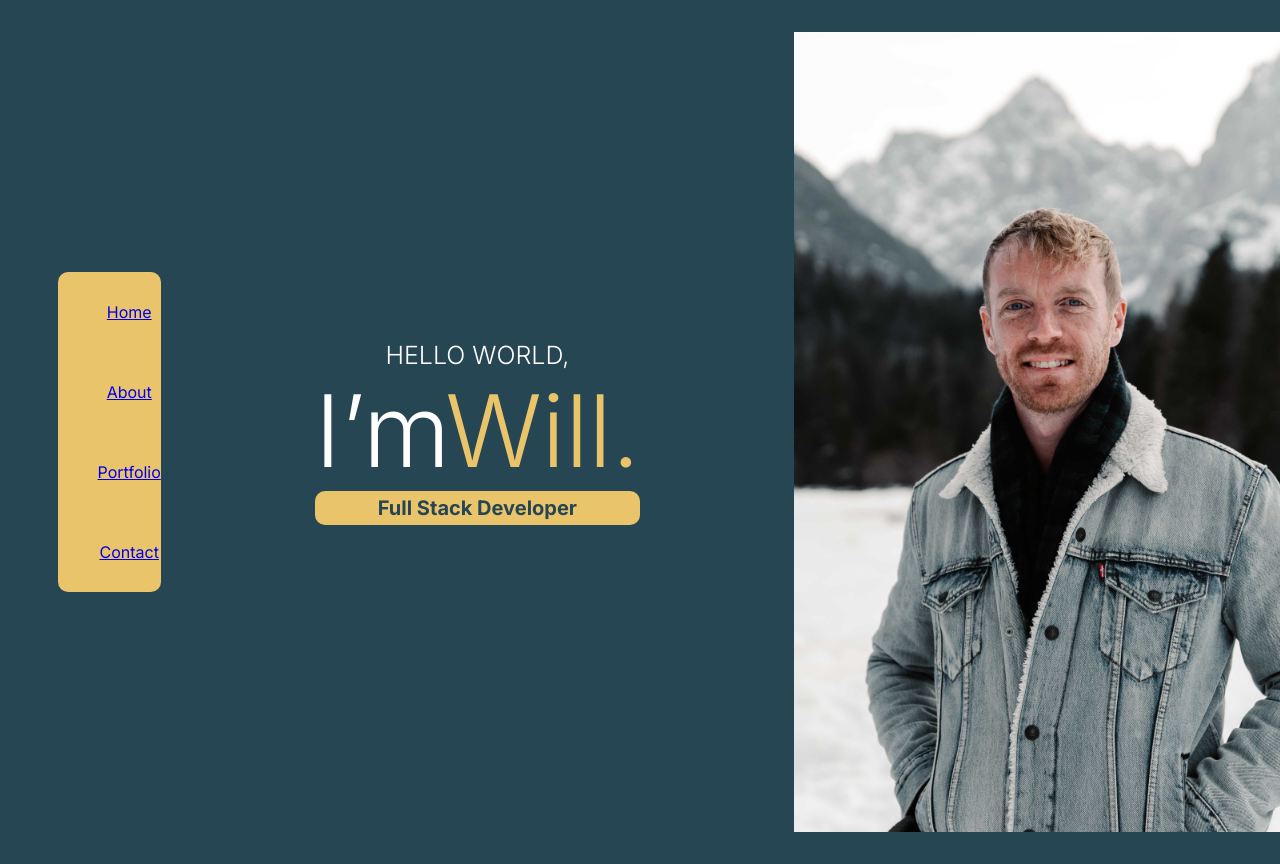
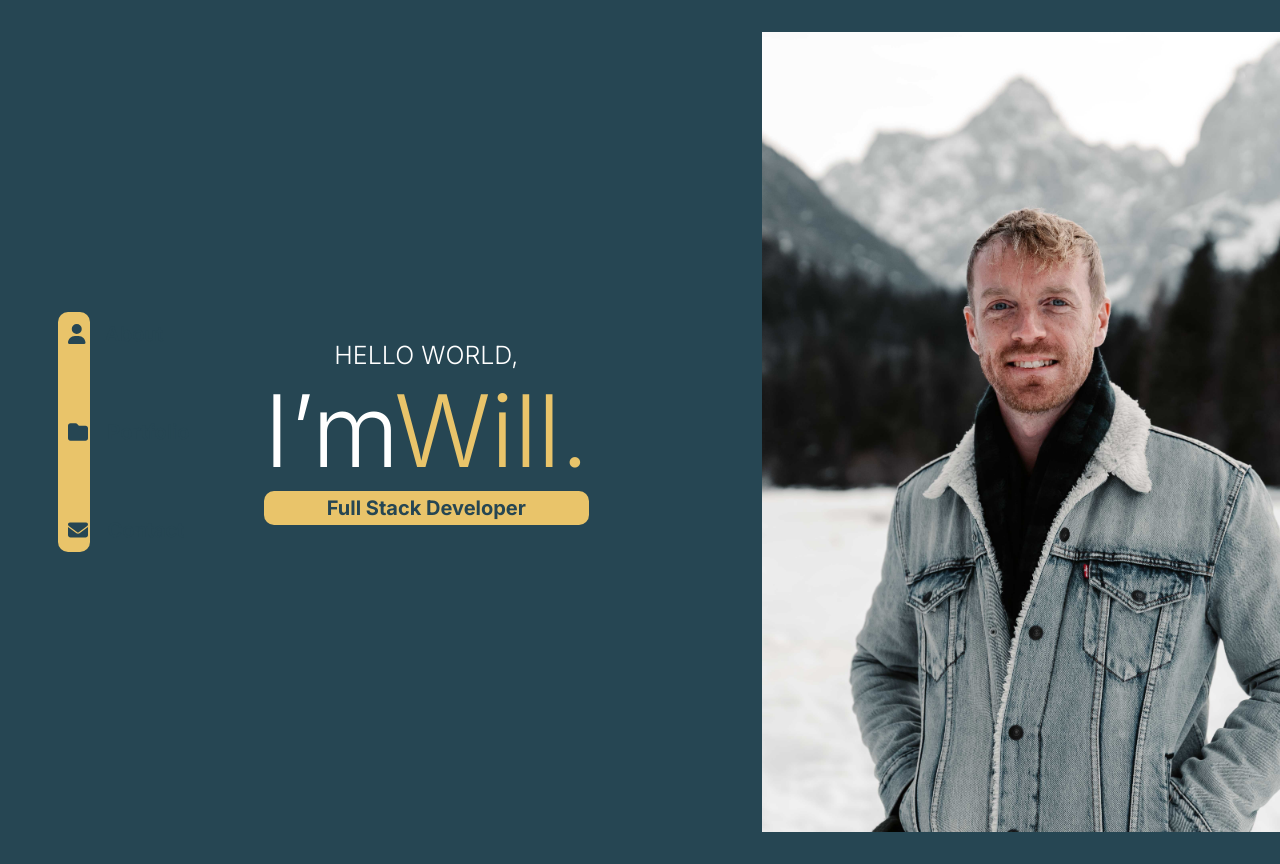
Before and after one commit to WillDunwoody/personal-portfolio, a React (Vite) app: page / in a window 1280 px wide. Shown: the top 864 px of the page. Built offline with nearby package versions, Linux system fonts and the light colour scheme.

Commit message:
almost finished navbar

```diff
--- a/package.json
+++ b/package.json
@@ -10,6 +10,8 @@
   },
   "dependencies": {
     "@fortawesome/fontawesome-svg-core": "^6.2.1",
+    "@fortawesome/free-brands-svg-icons": "^6.2.1",
+    "@fortawesome/free-regular-svg-icons": "^6.2.1",
     "@fortawesome/free-solid-svg-icons": "^6.2.1",
     "@fortawesome/react-fontawesome": "^0.2.0",
     "react": "^18.2.0",
--- a/src/components/navbar/Navbar.css
+++ b/src/components/navbar/Navbar.css
@@ -1,15 +1,35 @@
 .navbar {
-  height: 40vh;
+  height: 30vh;
   margin-left: 2vw;
   display: flex;
   align-items: center;
   border-radius: 10px;
+  transition: 0.5s;
 }
 
 .navbar > ul {
   height: 100%;
+  width: 1vw;
   display: flex;
   flex-direction: column;
-  justify-content: space-around;
+  justify-content: space-between;
+  padding: 10px;
   list-style: none;
 }
+
+.list-items {
+ display: flex;
+ align-items: center;
+ font-size: 20px;
+}
+
+.link-items {
+  padding: 10px 20px;
+  border-radius: 0 5px 5px 0;
+  transition: 0.5s;
+  font-weight: 600;
+}
+
+a {
+  text-decoration: none;
+}
--- a/src/components/navbar/Navbar.jsx
+++ b/src/components/navbar/Navbar.jsx
@@ -1,16 +1,65 @@
 import { Link, Route, Routes } from 'react-router-dom'
 import Colors from '../../utilities/Color'
+import { faUser, faFolder, faEnvelope } from '@fortawesome/free-solid-svg-icons'
 import './Navbar.css'
+import { FontAwesomeIcon } from '@fortawesome/react-fontawesome'
 
-export default function Navbar() {
+function changeColor(color) {
+  document.getElementById('navbar').style.backgroundColor = color.color
+  let bgcolor = document.getElementById(color.bgcolor)
+  bgcolor.style.backgroundColor = color.color
+  bgcolor.style.zIndex = 10
+}
+
+function removeColor(color) {
+   document.getElementById('navbar').style.backgroundColor = Colors.YELLOW
+   let bgcolor = document.getElementById(color)
+   bgcolor.style.zIndex = -10
+   bgcolor.style.backgroundColor = Colors.BLUE
+}
+
+function Navbar() {
   return (
-    <div className="navbar" style={{backgroundColor: Colors.YELLOW}}>
+    <div id="navbar" className="navbar" style={{backgroundColor: Colors.YELLOW}}>
       <ul>
-        <li><Link to="/">Home</Link></li>
-        <li><Link to="/about">About</Link></li>
-        <li><Link to="/portfolio">Portfolio</Link></li>
-        <li><Link to="/contact">Contact</Link></li>
+        <li id="about"
+            onMouseEnter={(event) => changeColor({color: Colors.ORANGE, bgcolor:'about-background'})}
+            onMouseLeave={(event) => removeColor('about-background')}
+            className="list-items">
+          <FontAwesomeIcon icon={faUser} style={{color: Colors.BLUE}} />
+          <div className='link-items' id="about-background">
+            <Link to="/about" style={{color: Colors.BLUE}}
+                  onMouseEnter={(event) => changeColor({color: Colors.ORANGE, bgcolor:'about-background'})}
+                  onMouseLeave={(event) => removeColor('about-background')}>About</Link>
+          </div>
+        </li>
+
+        <li id="portfolio"
+            onMouseEnter={(event) => changeColor({color: Colors.RED, bgcolor:'portfolio-background'})}
+            onMouseLeave={(event) => removeColor('portfolio-background')}
+            className="list-items">
+          <FontAwesomeIcon icon={faFolder} style={{color: Colors.BLUE}} />
+          <div className='link-items' id="portfolio-background">
+            <Link to="/portfolio" style={{color: Colors.BLUE}}
+                  onMouseEnter={(event) => changeColor({color: Colors.RED, bgcolor:'portfolio-background'})}
+                  onMouseLeave={(event) => removeColor('portfolio-background')}>Portfolio</Link>
+          </div>
+        </li>
+
+        <li id="contact"
+            onMouseEnter={(event) => changeColor({color: Colors.GREEN, bgcolor:'contact-background'})}
+            onMouseLeave={(event) => removeColor('contact-background')}
+            className="list-items">
+          <FontAwesomeIcon icon={faEnvelope} style={{color: Colors.BLUE}} />
+          <div className='link-items' id="contact-background">
+            <Link to="/contact" style={{color: Colors.BLUE}}
+                  onMouseEnter={(event) => changeColor({color: Colors.GREEN, bgcolor:'contact-background'})}
+                  onMouseLeave={(event) => removeColor('contact-background')}>Contact</Link>
+          </div>
+        </li>
       </ul>
     </div>
   )
 }
+
+export default Navbar
```
Also changed, not shown: 1 other file (tests, documents, lock files or other folders).
